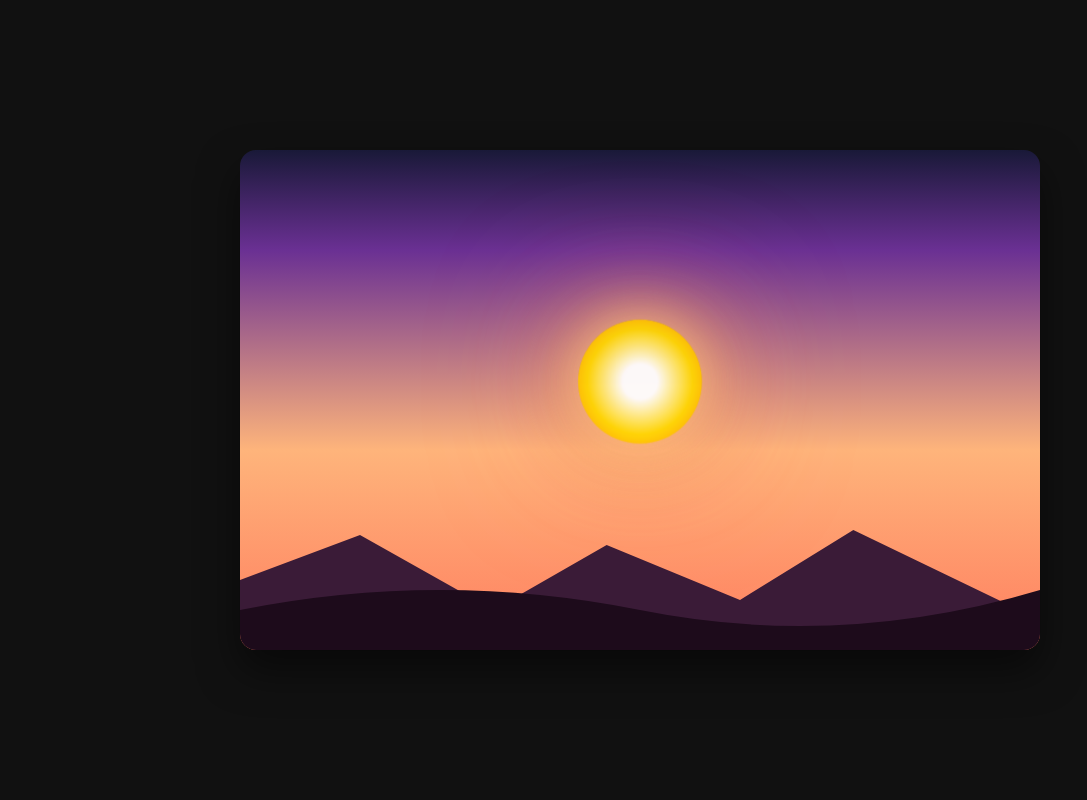
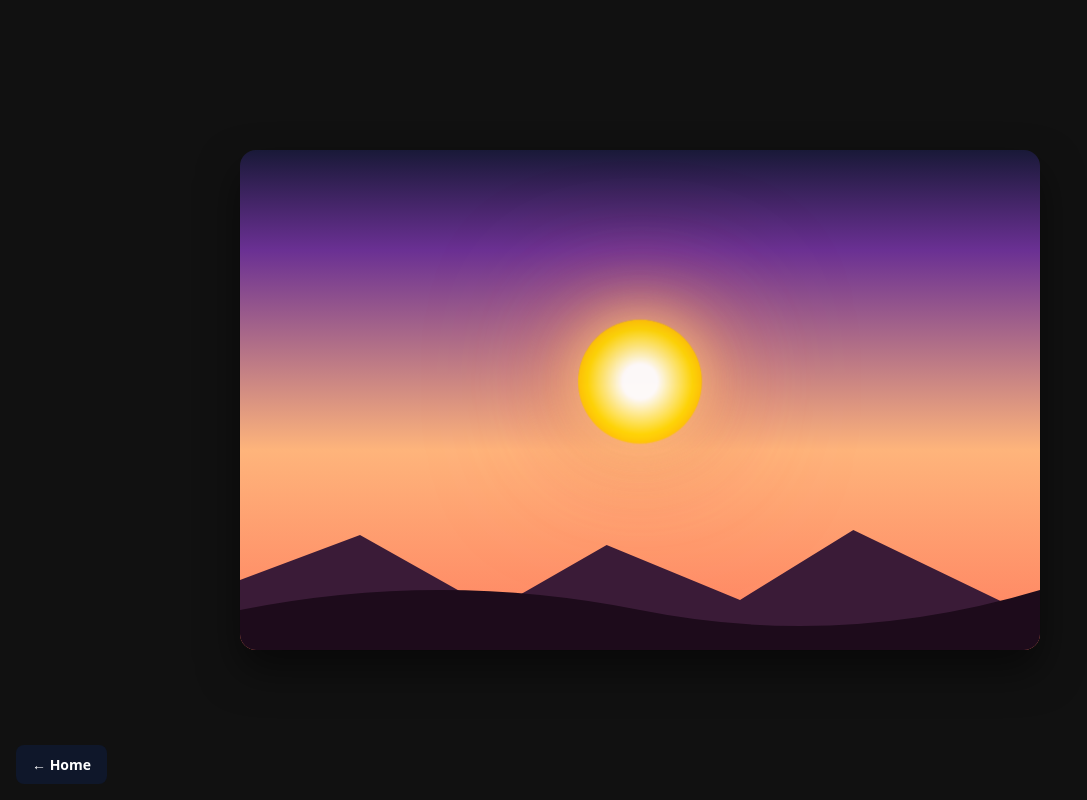
Before and after one commit to hevine-22/hevine-salloum-portfolio, a plain HTML site: page projects/interactive_sunrise_animation.html in a window 1280 px wide. Shown: the whole page, without its empty margins (0-1087 px from the left). Drawn offline with Linux system fonts and the light colour scheme.

Commit message:
Add home link to interactive sunrise animation

```diff
--- a/projects/interactive_sunrise_animation.html
+++ b/projects/interactive_sunrise_animation.html
@@ -140,6 +140,6 @@
       <path d="M0,200 L0,120 Q300,40 600,120 T1200,80 L1200,200 Z"></path>
     </svg>
   </div>
-
+<a href="../index.html" style="position:fixed;bottom:16px;left:16px;z-index:9999;padding:10px 16px;background:#0f172a;color:#fff;border-radius:8px;text-decoration:none;font:600 14px system-ui;">← Home</a>
 </body>
 </html>
```
